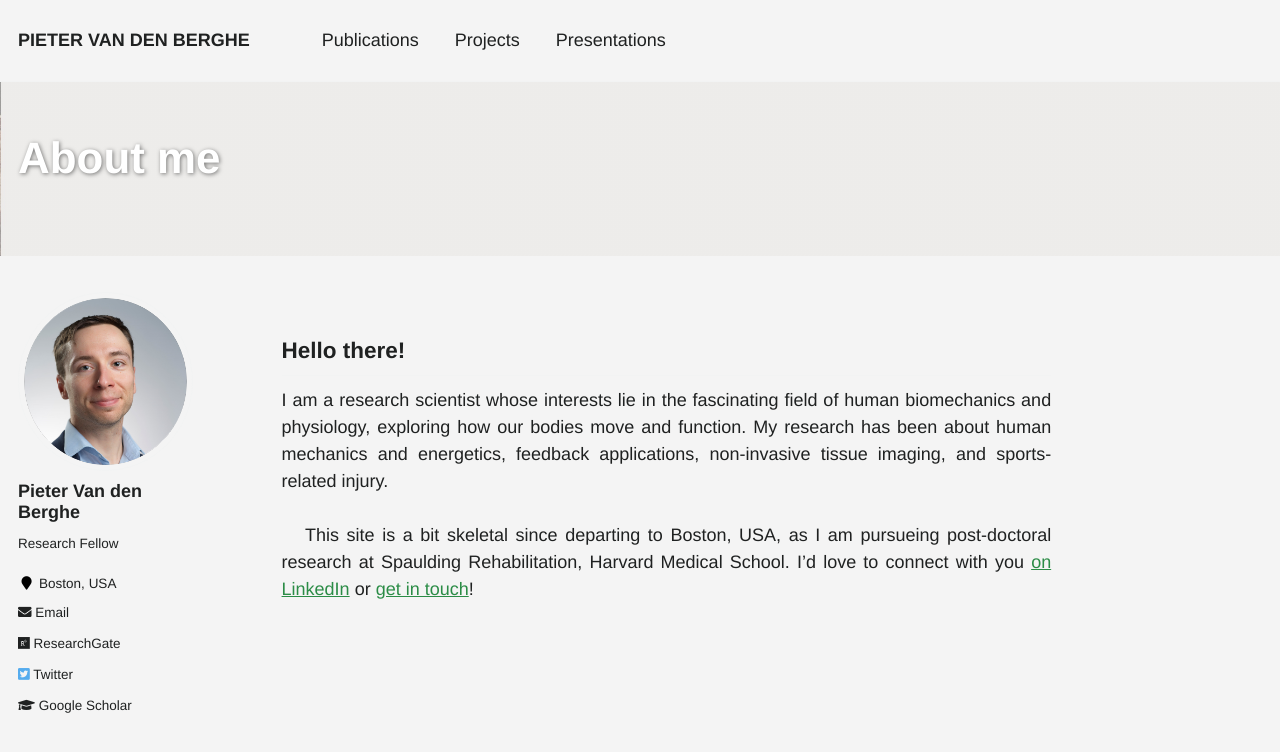
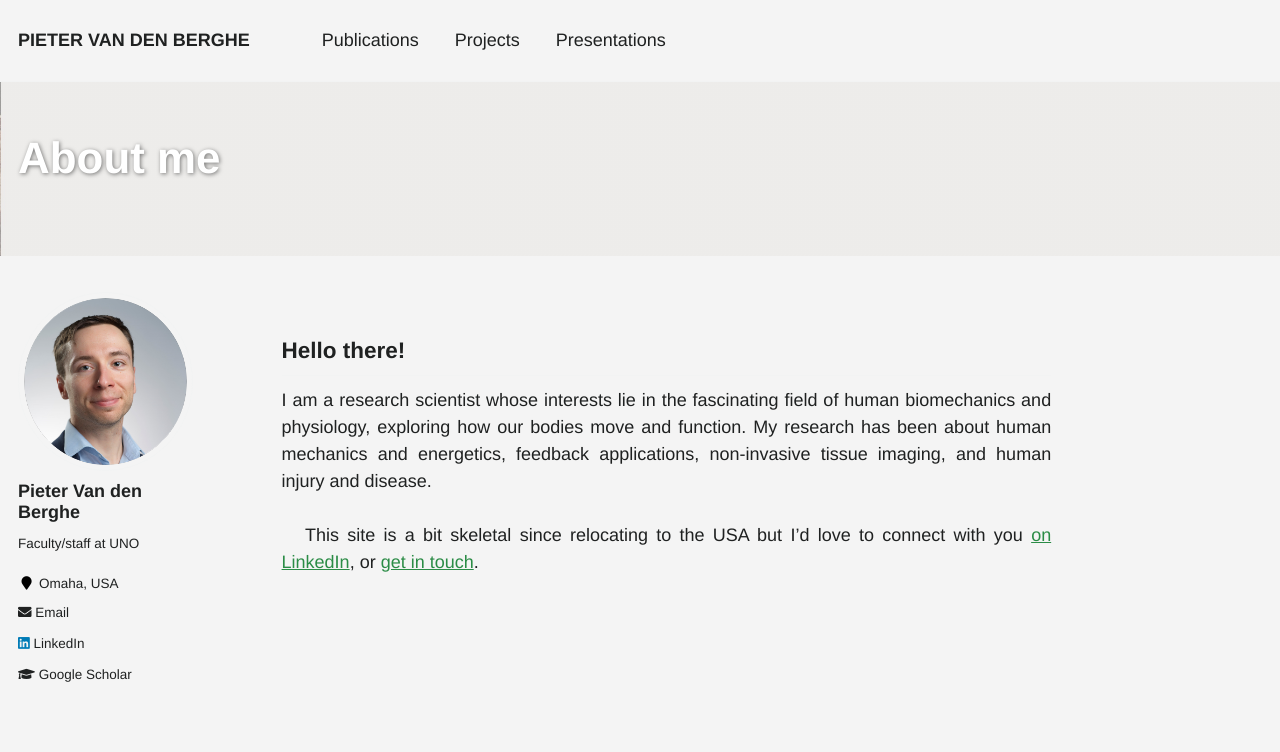
Before and after one commit to pivdnber/pivdnber.github.io, a Jekyll site: the page built from _pages/about.md, in a window 1280 px wide and 900 px high. Shown: the top 752 px of the window. Built offline with Jekyll 4.4.1, drawn with Linux system fonts in a browser that asks for light colours.

Commit message:
2025 update

```diff
--- a/_config.yml
+++ b/_config.yml
@@ -84,13 +84,13 @@ analytics:
 author:
   name             : "Pieter Van den Berghe"
   avatar           : "profilepic.jpg"
-  bio              : "Research Fellow"
-  location         : "Boston, USA"
+  bio              : "Faculty/staff at UNO"
+  location         : "Omaha, USA"
   employer         :
   pubmed           : # "https://pubmed.ncbi.nlm.nih.gov/?term=Van+den+Berghe+Pieter"
   googlescholar    : "https://scholar.google.com/citations?hl=en&user=sE7vYWcAAAAJ"
-  email            : "pvandenberghe@mgb.org"
-  researchgate     : "https://www.researchgate.net/profile/Pieter-Van-Den-Berghe/"
+  email            : "pieter.vandenberghe@ugent.be"
+  researchgate     : # "https://www.researchgate.net/profile/Pieter-Van-Den-Berghe/"
   uri              :
   bitbucket        :
   codepen          :
@@ -104,14 +104,14 @@ author:
   instagram        :
   impactstory      : #"https://profiles.impactstory.org/u/xxxx-xxxx-xxxx-xxxx"
   lastfm           :
-  linkedin         :
+  linkedin         : pivdnber
   orcid            : #"https://orcid.org/0000-0001-8205-5491"
   pinterest        :
   soundcloud       :
   stackoverflow    : # http://stackoverflow.com/users/123456/username
   steam            :
   tumblr           :
-  twitter          : PieterVeeDeeBee
+  twitter          : # PieterVeeDeeBee
   vine             :
   weibo            :
   xing             :
--- a/_pages/about.md
+++ b/_pages/about.md
@@ -13,10 +13,10 @@ redirect_from:
 
 ## Hello there!
 
-I am a research scientist whose interests lie in the fascinating field of human biomechanics and physiology, exploring how our bodies move and function. My research has been about human mechanics and energetics, feedback applications, non-invasive tissue imaging, and sports-related injury.
+I am a research scientist whose interests lie in the fascinating field of human biomechanics and physiology, exploring how our bodies move and function. My research has been about human mechanics and energetics, feedback applications, non-invasive tissue imaging, and human injury and disease.
 
 <br>
 
-This site is a bit skeletal since departing to Boston, USA, as I am pursueing post-doctoral research at Spaulding Rehabilitation, Harvard Medical School. I'd love to connect with you [on LinkedIn](https://www.linkedin.com/in/pivdnber/) or [get in touch](mailto:pvandenberghe@mgb.org)!
+This site is a bit skeletal since relocating to the USA but I'd love to connect with you [on LinkedIn](https://www.linkedin.com/in/pivdnber/), or [get in touch](mailto:pieter.vandenberghe@ugent.be).
 
 <br>
```
